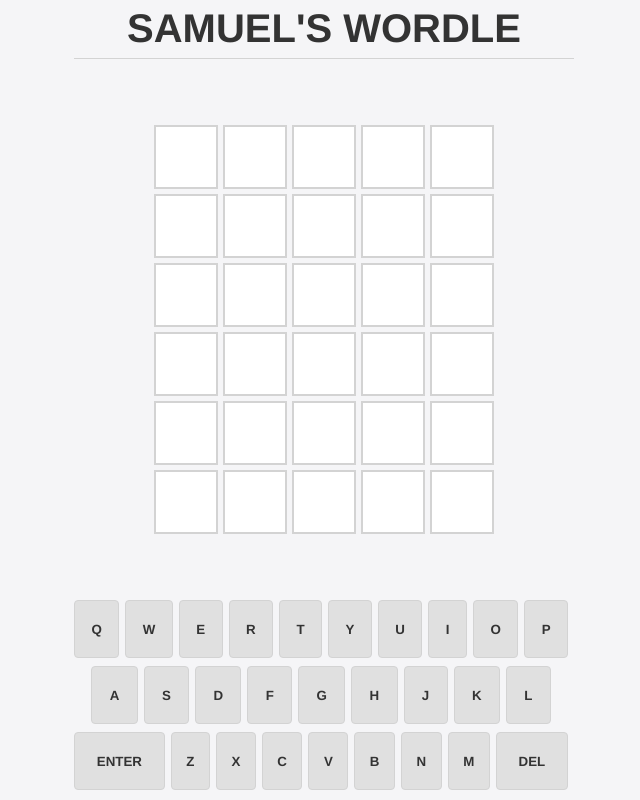
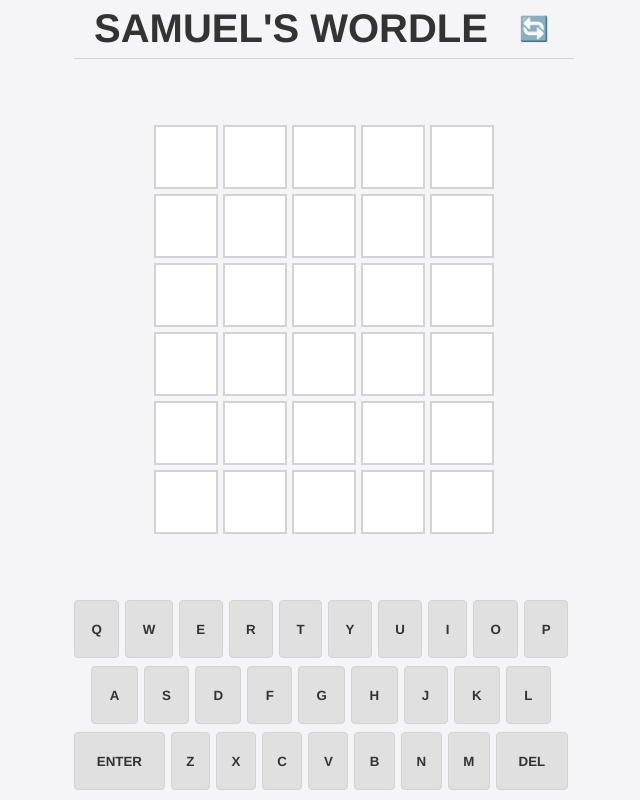
Before and after one commit to Xbecerri/world, a plain HTML site: page index.html in a window 1280 px wide. Shown: the whole page, without its empty margins (316-956 px from the left). Drawn offline with nearby package versions, Linux system fonts and the light colour scheme; no server answers.

Commit message:
reload button added

```diff
--- a/css/styles.css
+++ b/css/styles.css
@@ -206,3 +206,37 @@
 
 
 .white-text { color: white; }
+
+header {
+    border-bottom: 1px solid #d3d3d3;
+    display: flex; /* Make header a flex container */
+    justify-content: space-between; /* Space between the title and the button */
+    align-items: center; /* Align items vertically */
+    padding: 0 20px; /* Add some padding on the left and right */
+}
+
+.title {
+    color: #333333;
+    font-size: 2.5rem;
+    font-weight: bold;
+    margin: 0.4rem 0;
+}
+
+.reload-icon {
+    background-color: transparent;
+    border: none;
+    cursor: pointer;
+    font-size: 24px; /* Adjust size as needed */
+    padding: 5px;
+    border-radius: 50%;
+    transition: transform 0.3s;
+}
+
+.reload-icon:hover {
+    transform: rotate(360deg);
+}
+
+#reloadButton{
+    background-color: #f5f5f7;
+    ;
+}
--- a/index.html
+++ b/index.html
@@ -16,6 +16,8 @@
         <div id="game">
             <header>
                 <h1 class="title">SAMUEL'S WORDLE</h1>
+                    <button id="reloadButton" class="reload-icon">🔄</button>
+                </button>
             </header>
 
             <div id="board-container">
@@ -66,6 +68,3 @@
 
 </body>
 </html>
-
-
-<!--Board was set up-->
--- a/js/main.js
+++ b/js/main.js
@@ -170,4 +170,7 @@
           updateGuessedWords(letter);
         };
       }
+      document.getElementById('reloadButton').addEventListener('click', function() {
+        window.location.reload();
     });
+    });
```
